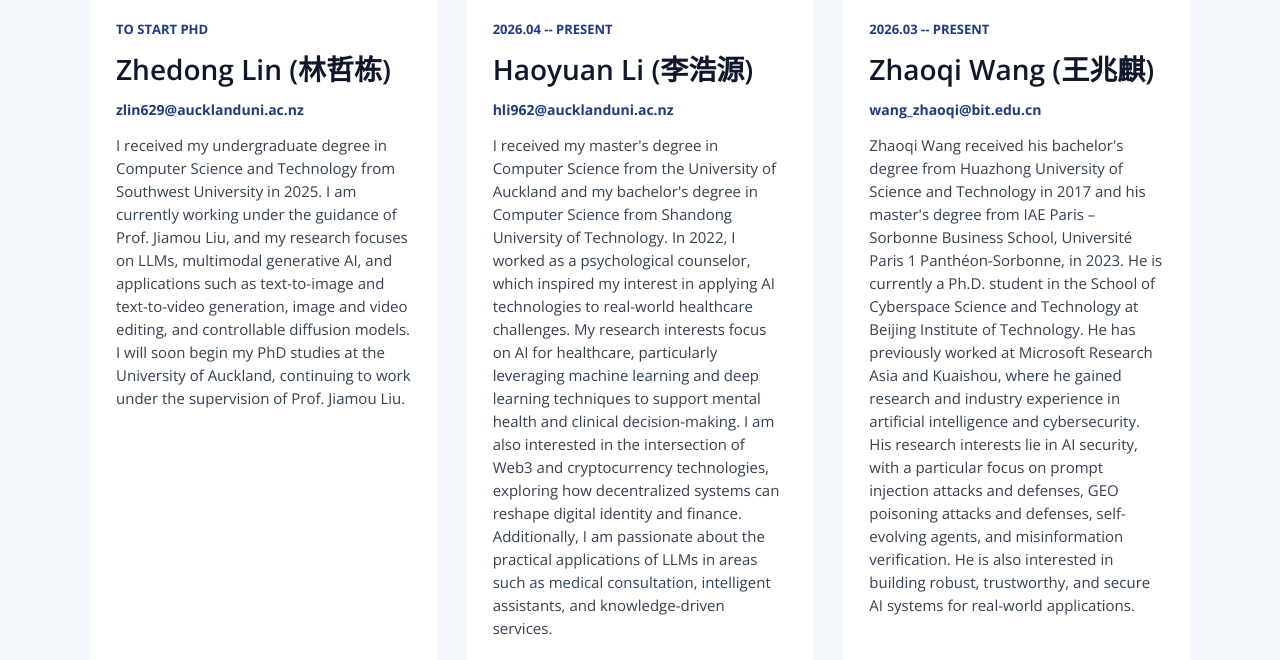
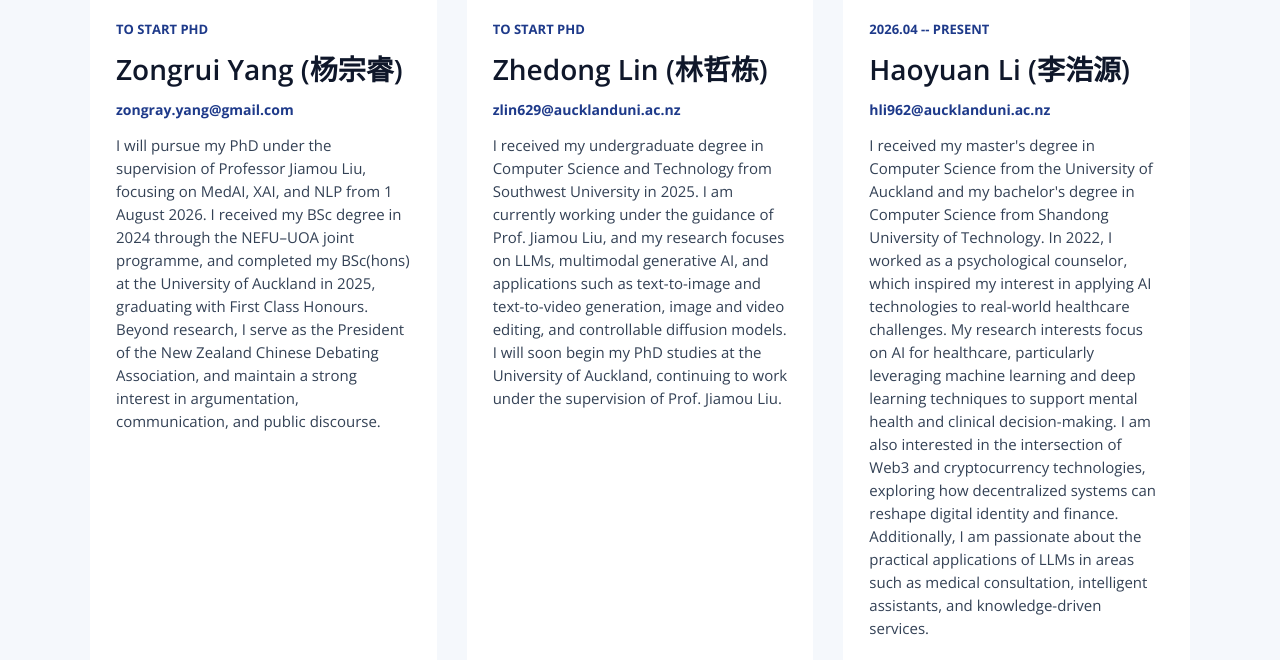
Before and after one commit to Wzs010429/LiuAILab, a Jekyll site: the page built from _pages/team.html, in a window 1280 px wide and 900 px high, scrolled down 1767 px, cut to the strip 240-900 px from the top of the window. Built offline with Jekyll 4.4.1, drawn with Linux system fonts in a browser that asks for light colours.

Commit message:
Update people

```diff
--- a/_data/phd_members.yml
+++ b/_data/phd_members.yml
@@ -1,3 +1,10 @@
+- name: Zongrui Yang (杨宗睿)
+  photo: zongrui.jpg
+  duration: To Start PhD
+  email: zongray.yang@gmail.com
+  bio: I will pursue my PhD under the supervision of Professor Jiamou Liu, focusing on MedAI, XAI, and NLP from 1 August 2026. I received my BSc degree in 2024 through the NEFU–UOA joint programme, and completed my BSc(hons) at the University of Auckland in 2025, graduating with First Class Honours. Beyond research, I serve as the President of the New Zealand Chinese Debating Association, and maintain a strong interest in argumentation, communication, and public discourse.
+  homepage: http://www.fengjx.cn
+
 - name: Zhedong Lin (林哲栋)
   photo: zhedong.jpg
   duration: To Start PhD
```
Also changed, not shown: images/teampic/zongrui.jpg (added).
